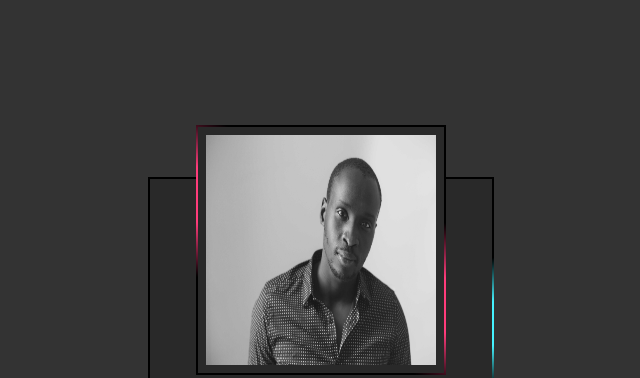
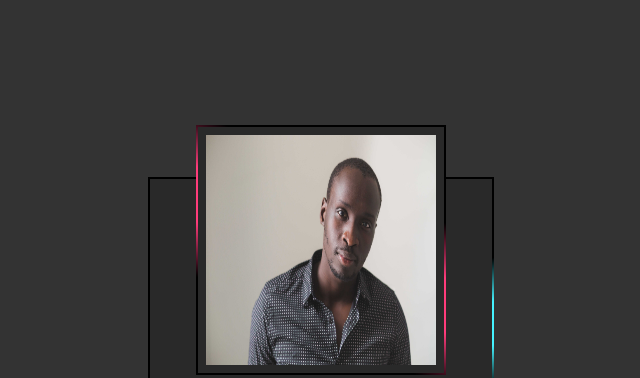
Before and after one commit to Abdul-luh/css_design001, a plain HTML site: page index.html in a window 1280 px wide. In both pictures the pointer is over the picture 640 px from the left and 330 px from the top of the page. Shown: the top 378 px of the page, 319-959 px from the left. Drawn offline with Linux system fonts and the light colour scheme; a web font is replaced by a local one.

Commit message:
added a hover effect to the image

```diff
--- a/styl.css
+++ b/styl.css
@@ -117,6 +117,11 @@ body {
 	width: calc(100% - 20px);
 	height: calc(100% - 20px);
 	filter: grayscale(1);
+	transition: 1.5s;
+}
+
+.card .imgbx img:hover {
+	filter: none;
 }
 
 .card .content {
```
